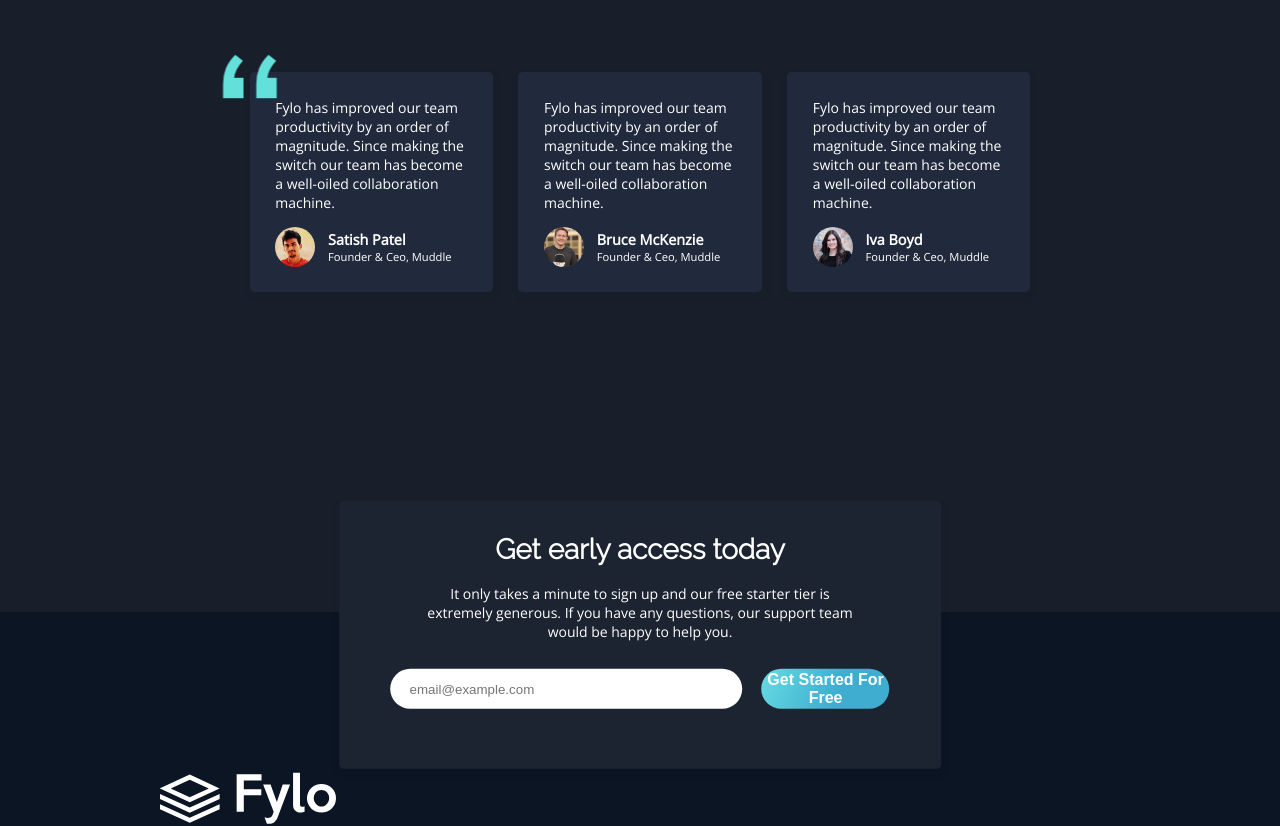
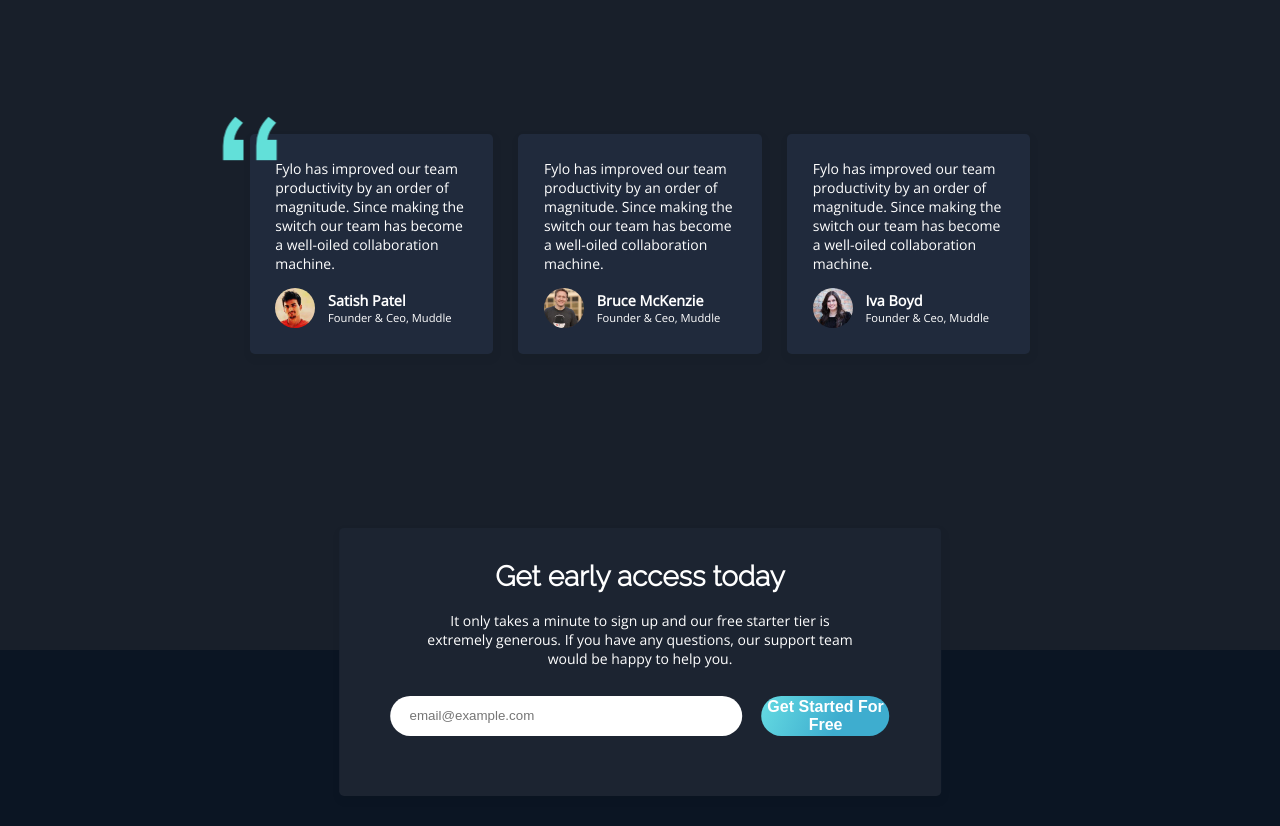
Before and after one commit to Issei20/dark-landing-page, a React (Create React App) app: page / in a window 1280 px wide. Shown: the part 2340-3166 px from the top of the page. Built offline with nearby package versions, Linux system fonts and the light colour scheme.

Commit message:
fix gap in review cards and gap between sections

```diff
--- a/src/components/styles/core.css
+++ b/src/components/styles/core.css
@@ -17,7 +17,7 @@ p {
 .container-core {
     display: grid;
     grid-template-columns: 1fr;
-    grid-template-rows: 1.5fr 1fr 1fr 0.5fr;
+    grid-template-rows: 1.5fr 1fr 1.1fr 0.5fr;
     justify-items: center;
     gap: 5vh;
 
@@ -134,7 +134,7 @@ p {
 .container-reviews {
     display: flex;
     gap: 2vw;
-    margin-bottom: 40vh;
+    margin-bottom: 37vh;
 }
 
 .container-text-feat {
@@ -181,7 +181,7 @@ p {
     padding-left: 6vw;
     width: 35vw;
     left: 50%;
-    transform: translate(-50%, 160%);
+    transform: translate(-50%, 147%);
     align-items: center;
     border-radius: 0.3rem;
     box-shadow: 1px 4px 7px 3px rgba(0, 0, 0, 0.034);
--- a/src/components/styles/footer.css
+++ b/src/components/styles/footer.css
@@ -1,5 +1,6 @@
 footer {
     padding: 20vh;
+    padding-top: 24vh;
     background-color: hsl(216, 53%, 9%);
 }
 
```
Also changed, not shown: 6 other files (tests, documents, lock files or other folders).
